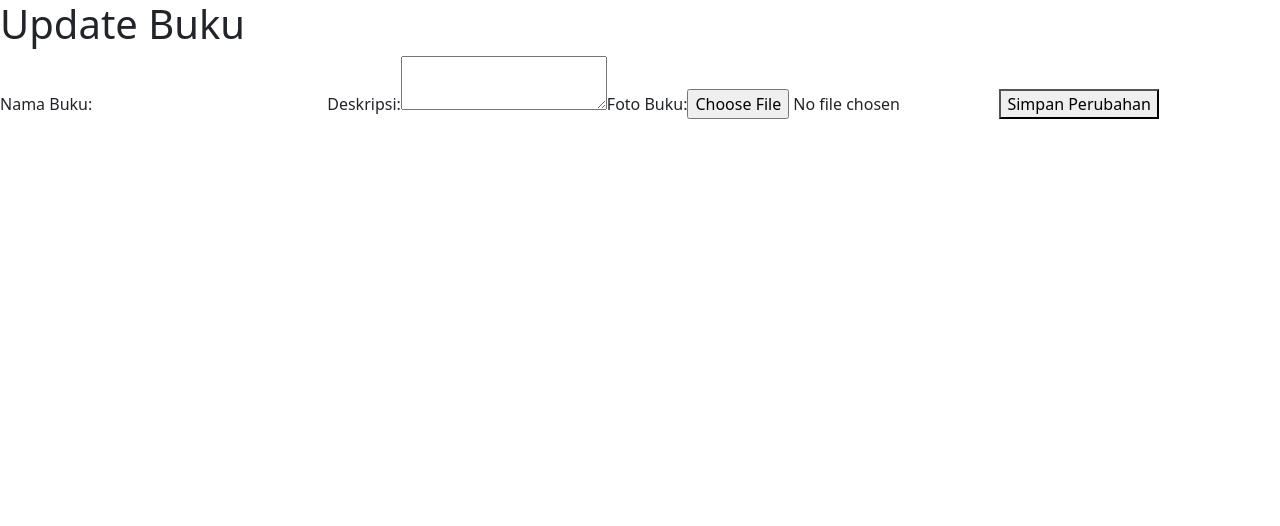
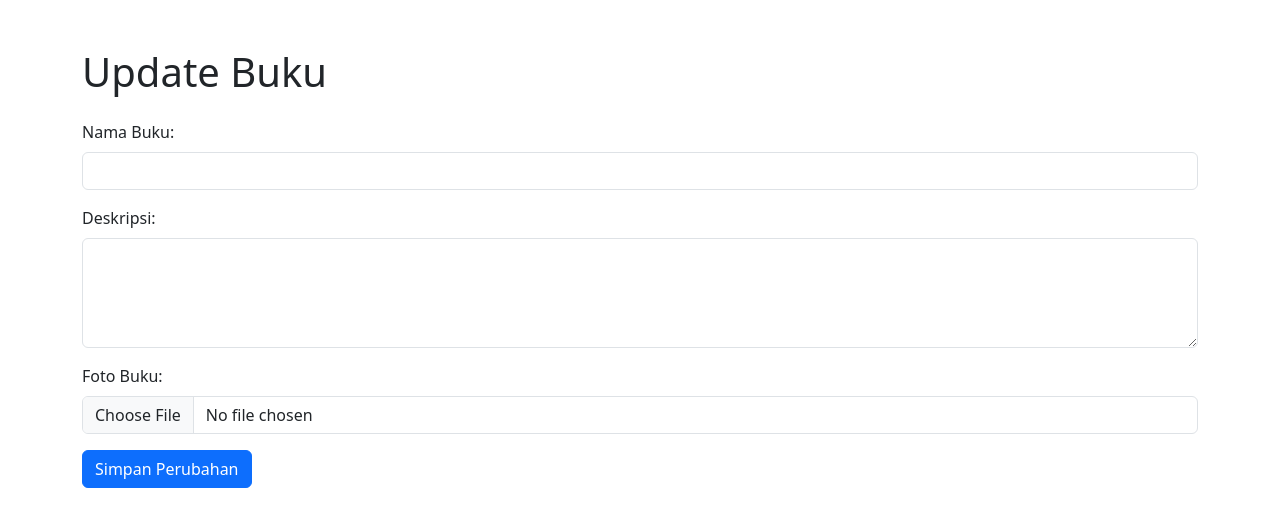
Before and after one commit to Bintangbtg/perpus-frontend, a Vue app: page /updatebuku/1 in a window 1280 px wide. Shown: the top 526 px of the page. Built offline with nearby package versions, Linux system fonts and the light colour scheme; no server answers.

Commit message:
update interface

```diff
--- a/src/components/Detail.vue
+++ b/src/components/Detail.vue
@@ -1,16 +1,20 @@
 <template>
-  <div>
-    <h1>Tambah Item Peminjaman Buku</h1>
-    <form @submit.prevent="tambahItem">
-      <label for="id_buku">ID Buku:</label>
-      <select v-model="selectedBuku" id="id_buku" required>
+  <div class="container">
+  <h1 class="mt-5 mb-4">Tambah Item Peminjaman Buku</h1>
+  <form @submit.prevent="tambahItem">
+    <div class="mb-3">
+      <label for="id_buku" class="form-label">ID Buku:</label>
+      <select class="form-select" v-model="selectedBuku" id="id_buku" required>
         <option v-for="buku in bukuList" :key="buku.id_buku" :value="buku.id_buku">{{ buku.id_buku }}</option>
       </select>
-      <label for="qty">Jumlah:</label>
-      <input type="number" v-model="qty" id="qty" required>
-      <button type="submit">Tambah Item</button>
-    </form>
-  </div>
+    </div>
+    <div class="mb-3">
+      <label for="qty" class="form-label">Jumlah:</label>
+      <input type="number" class="form-control" v-model="qty" id="qty" required>
+    </div>
+    <button type="submit" class="btn btn-primary">Tambah Item</button>
+  </form>
+</div>
 </template>
 
 <script>
--- a/src/components/PinjamBuku.vue
+++ b/src/components/PinjamBuku.vue
@@ -1,18 +1,25 @@
 <template>
-  <div>
-    <h1>Peminjaman Buku</h1>
-    <form @submit.prevent="pinjamBuku">
-      <label for="id_siswa">Pilih ID Siswa:</label>
-      <select v-model="selectedSiswa" id="id_siswa" required>
+  <div class="container">
+  <h1 class="mt-5 mb-4">Peminjaman Buku</h1>
+  <form @submit.prevent="pinjamBuku">
+    <div class="mb-3">
+      <label for="id_siswa" class="form-label">Pilih ID Siswa:</label>
+      <select class="form-select" v-model="selectedSiswa" id="id_siswa" required>
         <option v-for="siswa in siswaList" :key="siswa.id_siswa" :value="siswa.id_siswa">{{ siswa.id_siswa }}</option>
       </select>
-      <label for="tanggal_pinjam">Tanggal Pinjam:</label>
-      <input type="date" v-model="tanggalPinjam" id="tanggal_pinjam" required>
-      <label for="tanggal_kembali">Tanggal Kembali:</label>
-      <input type="date" v-model="tanggalKembali" id="tanggal_kembali" required>
-      <button type="submit">Pinjam Buku</button>
-    </form>
-  </div>
+    </div>
+    <div class="mb-3">
+      <label for="tanggal_pinjam" class="form-label">Tanggal Pinjam:</label>
+      <input type="date" class="form-control" v-model="tanggalPinjam" id="tanggal_pinjam" required>
+    </div>
+    <div class="mb-3">
+      <label for="tanggal_kembali" class="form-label">Tanggal Kembali:</label>
+      <input type="date" class="form-control" v-model="tanggalKembali" id="tanggal_kembali" required>
+    </div>
+    <button type="submit" class="btn btn-primary">Pinjam Buku</button>
+  </form>
+</div>
+
 </template>
 
 <script>
--- a/src/components/TambahBuku.vue
+++ b/src/components/TambahBuku.vue
@@ -1,15 +1,22 @@
 <template>
-    <div>
-    <form @submit.prevent="addbuku">
-        <label for="nama_buku">Nama Buku:</label>
-        <input type="text" v-model="form.nama_buku" id="nama_buku" required>
-        <label for="deskripsi">Deskripsi:</label>
-        <input type="text" v-model="form.deskripsi" id="deskripsi" required>
-        <label for="foto">Foto:</label>
-        <input type="file" @change="onFileChange" id="foto">
-        <button type="submit">add</button>
-    </form>
+    <div class="container">
+  <h1 class="mt-5 mb-4">Tambah Buku Baru</h1>
+  <form @submit.prevent="addBuku">
+    <div class="mb-3">
+      <label for="nama_buku" class="form-label">Nama Buku:</label>
+      <input type="text" class="form-control" v-model="form.nama_buku" id="nama_buku" required>
     </div>
+    <div class="mb-3">
+      <label for="deskripsi" class="form-label">Deskripsi:</label>
+      <input type="text" class="form-control" v-model="form.deskripsi" id="deskripsi" required>
+    </div>
+    <div class="mb-3">
+      <label for="foto" class="form-label">Foto:</label>
+      <input type="file" class="form-control" @change="onFileChange" id="foto">
+    </div>
+    <button type="submit" class="btn btn-primary">Tambah</button>
+  </form>
+</div>
 </template>
 
 <script>
--- a/src/components/UpdateBuku.vue
+++ b/src/components/UpdateBuku.vue
@@ -1,16 +1,23 @@
 <template>
-  <div>
-    <h1>Update Buku</h1>
-    <form @submit.prevent="updateBuku">
-      <label for="nama_buku">Nama Buku:</label>
-      <input type="text" v-model="editedBuku.nama_buku" id="nama_buku" required>
-      <label for="deskripsi">Deskripsi:</label>
-      <textarea v-model="editedBuku.deskripsi" id="deskripsi" required></textarea>
-      <label for="foto">Foto Buku:</label>
-      <input type="file" @change="onFileChange" id="foto" required>
-      <button type="submit">Simpan Perubahan</button>
-    </form>
-  </div>
+  <div class="container">
+  <h1 class="mt-5 mb-4">Update Buku</h1>
+  <form @submit.prevent="updateBuku">
+    <div class="mb-3">
+      <label for="nama_buku" class="form-label">Nama Buku:</label>
+      <input type="text" class="form-control" v-model="editedBuku.nama_buku" id="nama_buku" required>
+    </div>
+    <div class="mb-3">
+      <label for="deskripsi" class="form-label">Deskripsi:</label>
+      <textarea class="form-control" v-model="editedBuku.deskripsi" id="deskripsi" rows="4" required></textarea>
+    </div>
+    <div class="mb-3">
+      <label for="foto" class="form-label">Foto Buku:</label>
+      <input type="file" class="form-control" @change="onFileChange" id="foto" required>
+    </div>
+    <button type="submit" class="btn btn-primary">Simpan Perubahan</button>
+  </form>
+</div>
+
 </template>
 
 <script>
```
Also changed, not shown: 1 other file (tests, documents, lock files or other folders).
